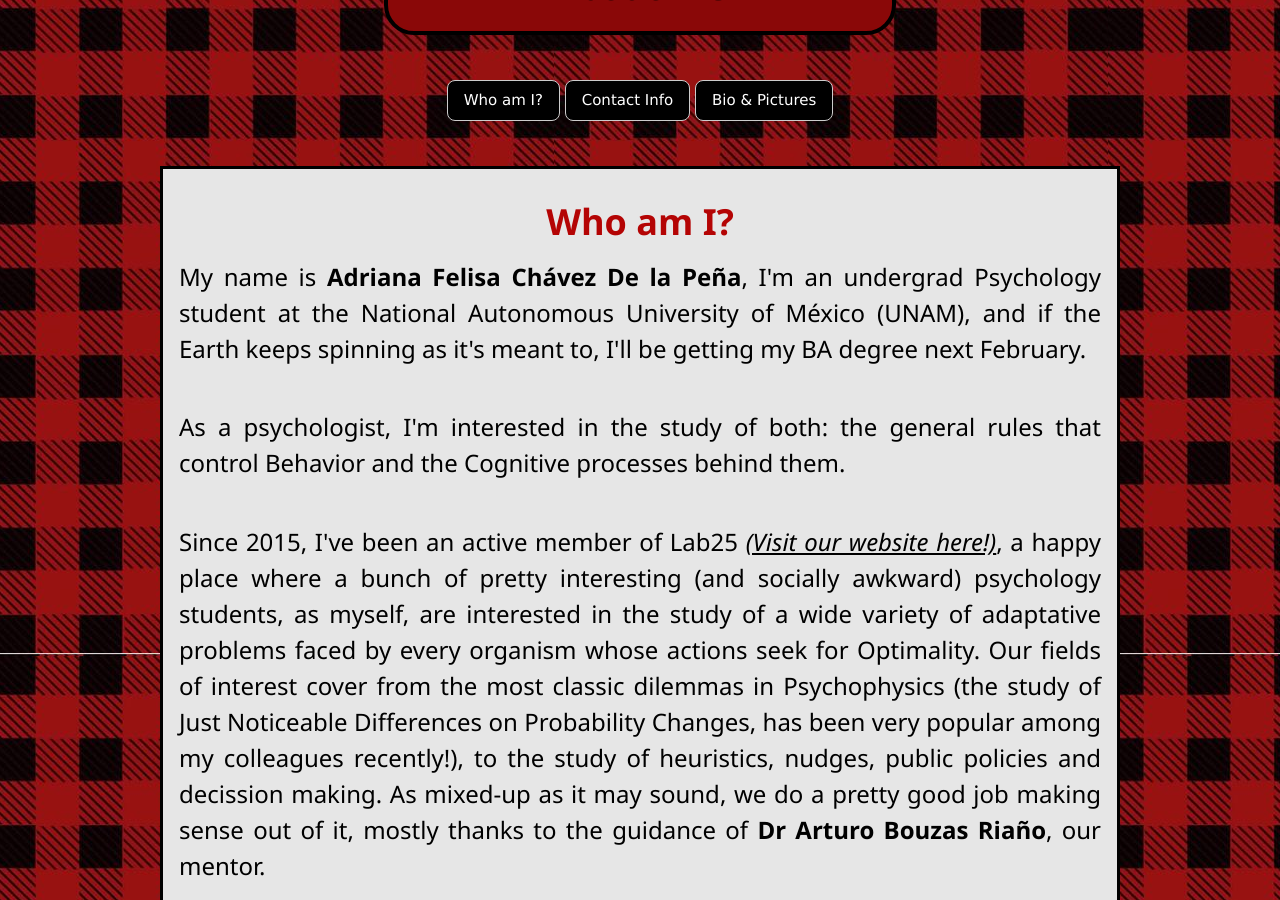
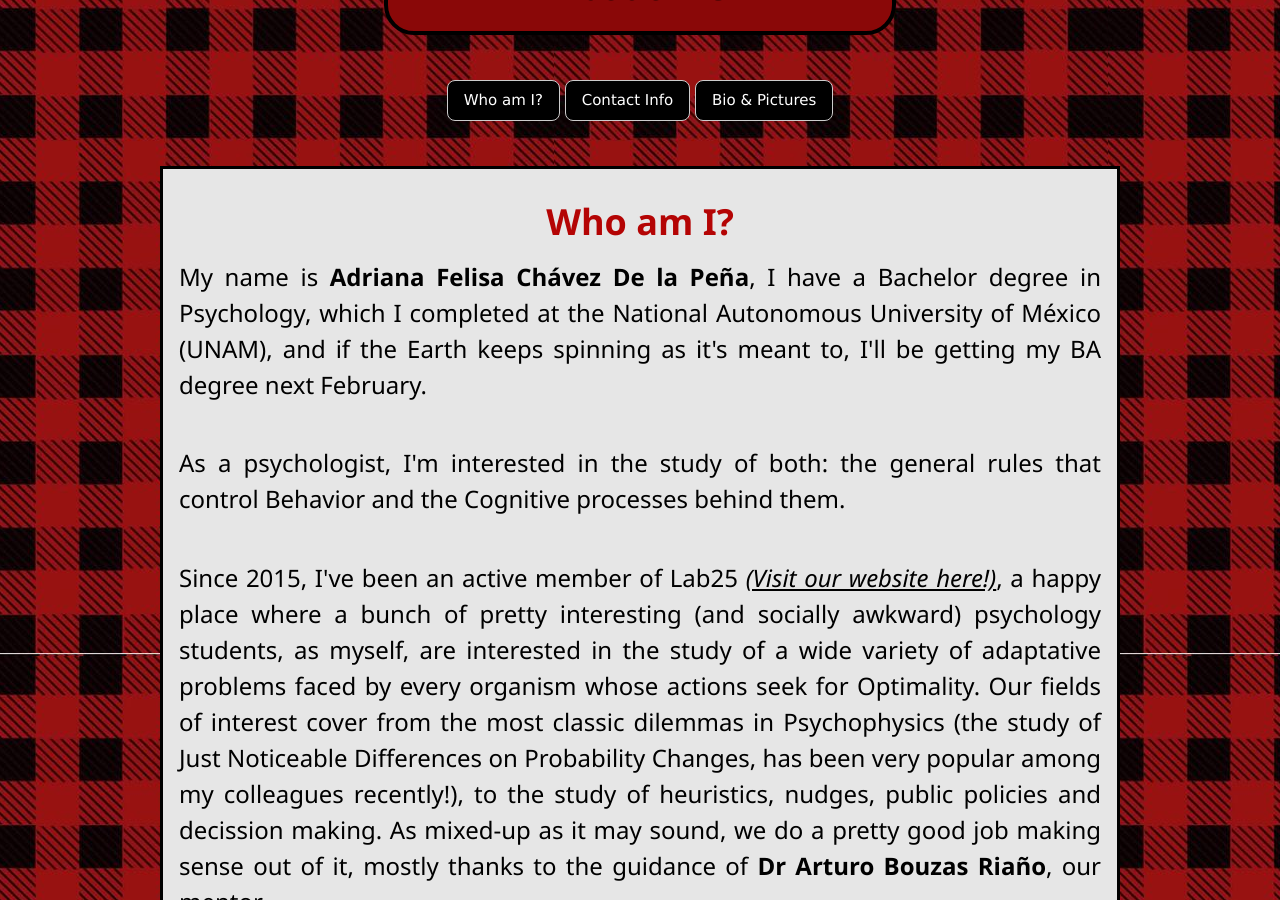
Before and after one commit to Adrifelcha/Adrifelcha-github.io, a Jekyll site: the page built from about/index.html, in a window 1280 px wide and 900 px high, scrolled down 337 px. Built offline with Jekyll 4.4.1, drawn with Linux system fonts in a browser that asks for light colours.

Commit message:
Update index.html

```diff
--- a/about/index.html
+++ b/about/index.html
@@ -20,7 +20,7 @@
 
 			<h1 style="text-align:center; color:#B40404;"><b>Who am I?</b></h1>
 
-<h3>My name is <b>Adriana Felisa Chávez De la Peña</b>, I'm an undergrad Psychology student at the National Autonomous University of México (UNAM), and if the Earth keeps spinning as it's meant to, I'll be getting my BA degree next February.</h3>
+<h3>My name is <b>Adriana Felisa Chávez De la Peña</b>, I have a Bachelor degree in Psychology, which I completed at the National Autonomous University of México (UNAM), and if the Earth keeps spinning as it's meant to, I'll be getting my BA degree next February.</h3>
 <br>
 <h3>As a psychologist, I'm interested in the study of both: the general rules that control Behavior and the Cognitive processes behind them. </h3>
 <br>
```
